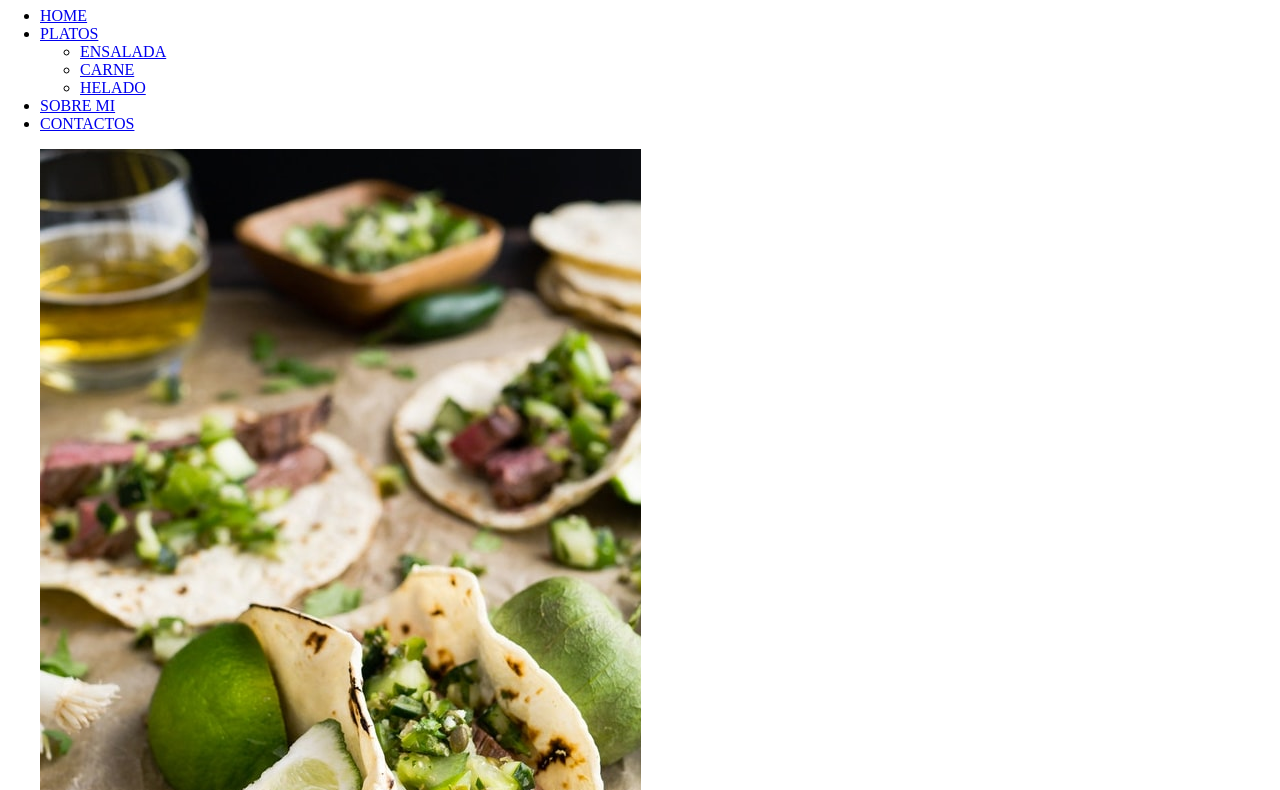
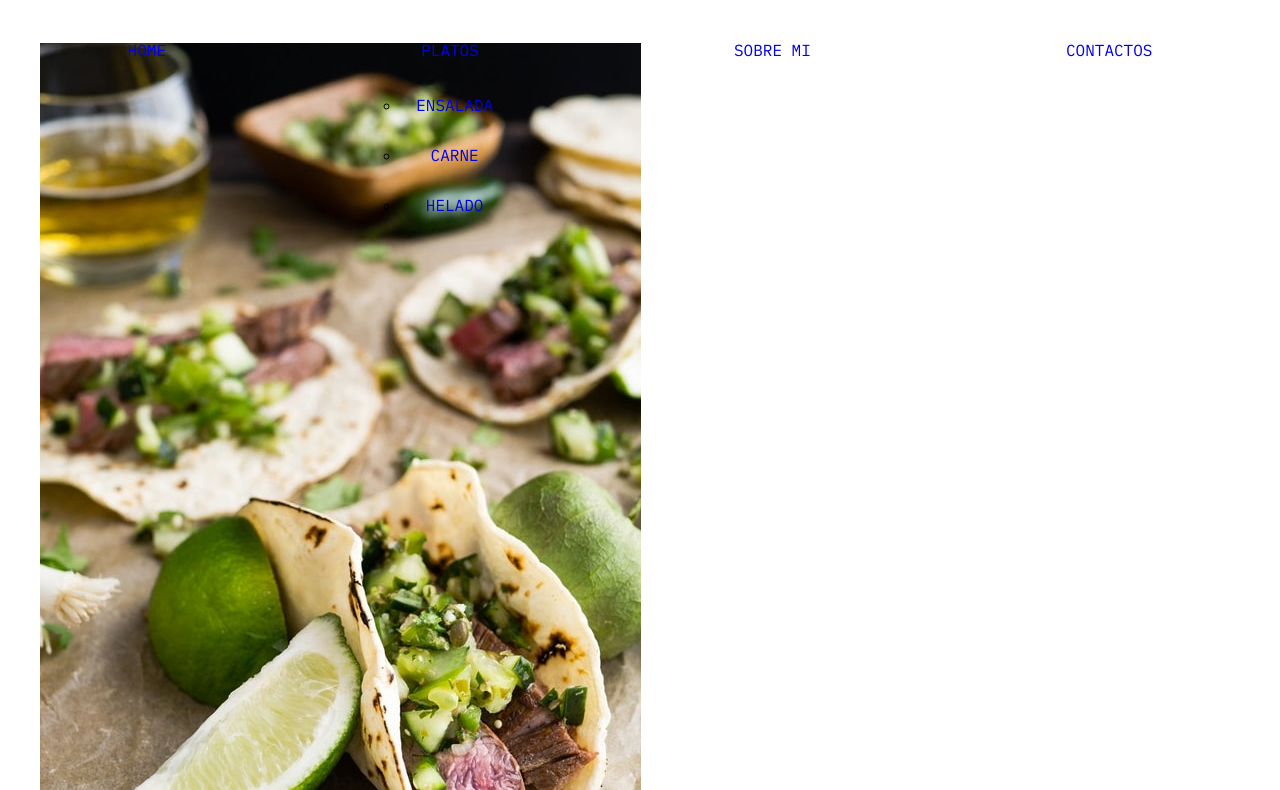
Before and after one commit to IndiraBriggiler/tp-1, a plain HTML site: page html/home.html in a window 1280 px wide. Shown: the part 73-863 px from the top of the page. Drawn offline with Linux system fonts and the light colour scheme.

Commit message:
changing css

```diff
--- a/sass/styles.scss
+++ b/sass/styles.scss
@@ -208,3 +208,40 @@ nav{
     @include article-styles();
   }
 }
+
+header {
+    width: 100%;
+    height: 100px;
+    text-align: center;
+}
+
+nav {
+    width: 100%;
+    height: 30px;
+}
+
+.menu {
+    display: flex;
+    list-style: none;
+    justify-content: space-around;
+    position: relative;
+}
+
+.menu li a {
+    display: block;
+    padding: 20px 20px;
+    text-decoration: none;
+}
+
+.menu li a:hover {
+    transition: all .3s;
+}
+
+.submenu {
+    position: absolute;
+}
+
+.submenu li a {
+    display: block;
+    padding: 15px;
+}
```
Also changed, not shown: css/styles.css, 1 other file.
